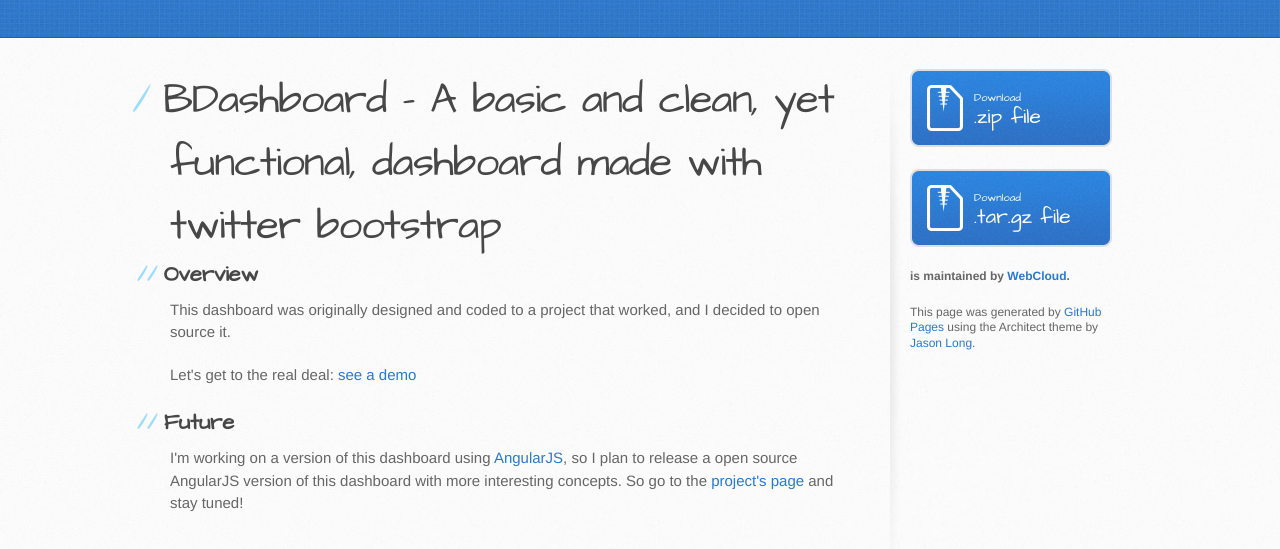
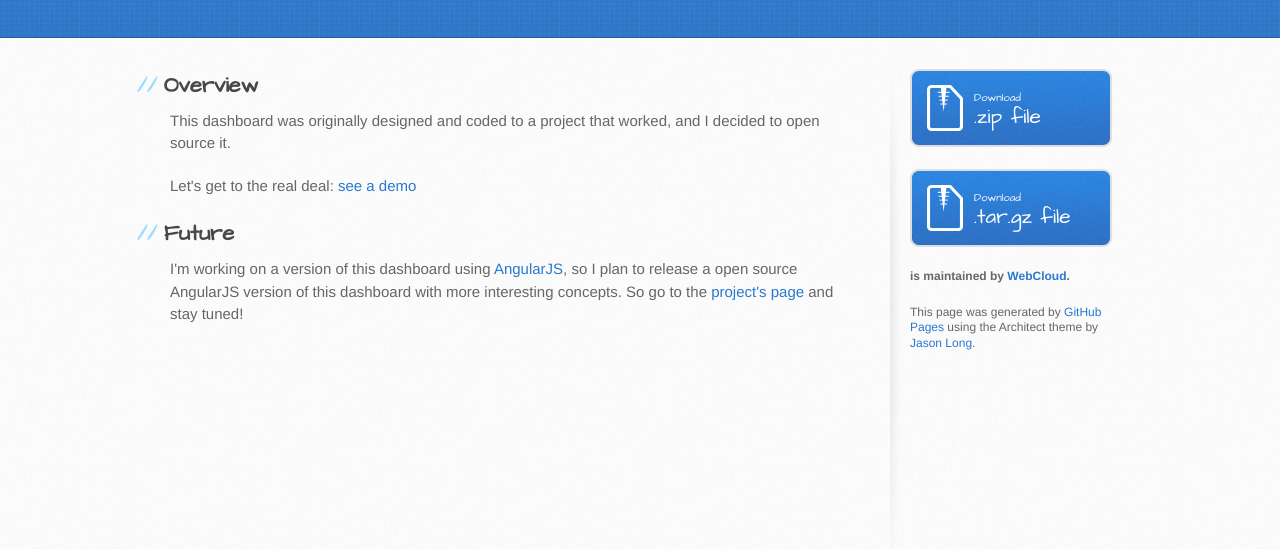
Before and after one commit to WebCloud/BDashboard, a plain HTML site: page index.html in a window 1280 px wide. Shown: the part 197-746 px from the top of the page. Drawn offline with Linux system fonts and the light colour scheme.

Commit message:
Update index.html

```diff
--- a/index.html
+++ b/index.html
@@ -28,7 +28,6 @@
     <div id="content-wrapper">
       <div class="inner clearfix">
         <section id="main-content">
-          <h1>BDashboard - A basic and clean, yet functional, dashboard made with twitter bootstrap</h1>
 
 <h2>Overview</h2>
 
```
